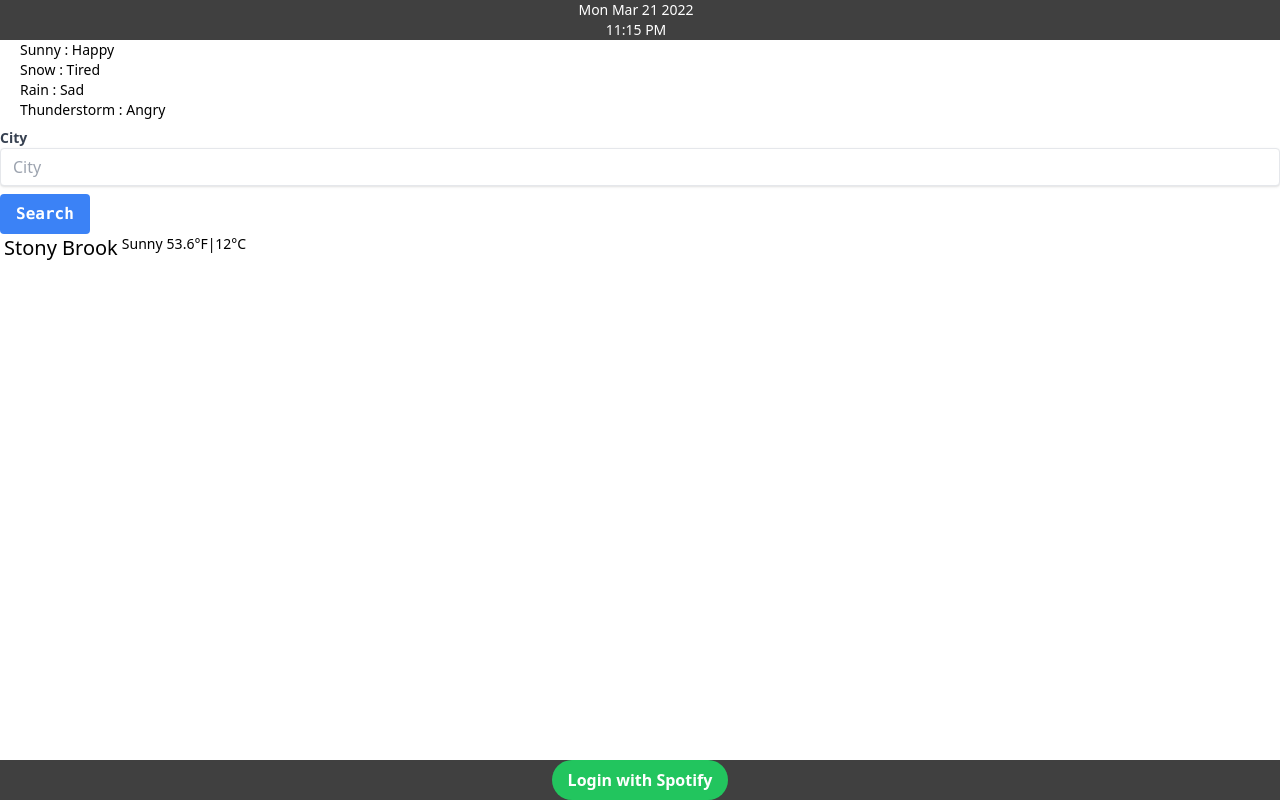
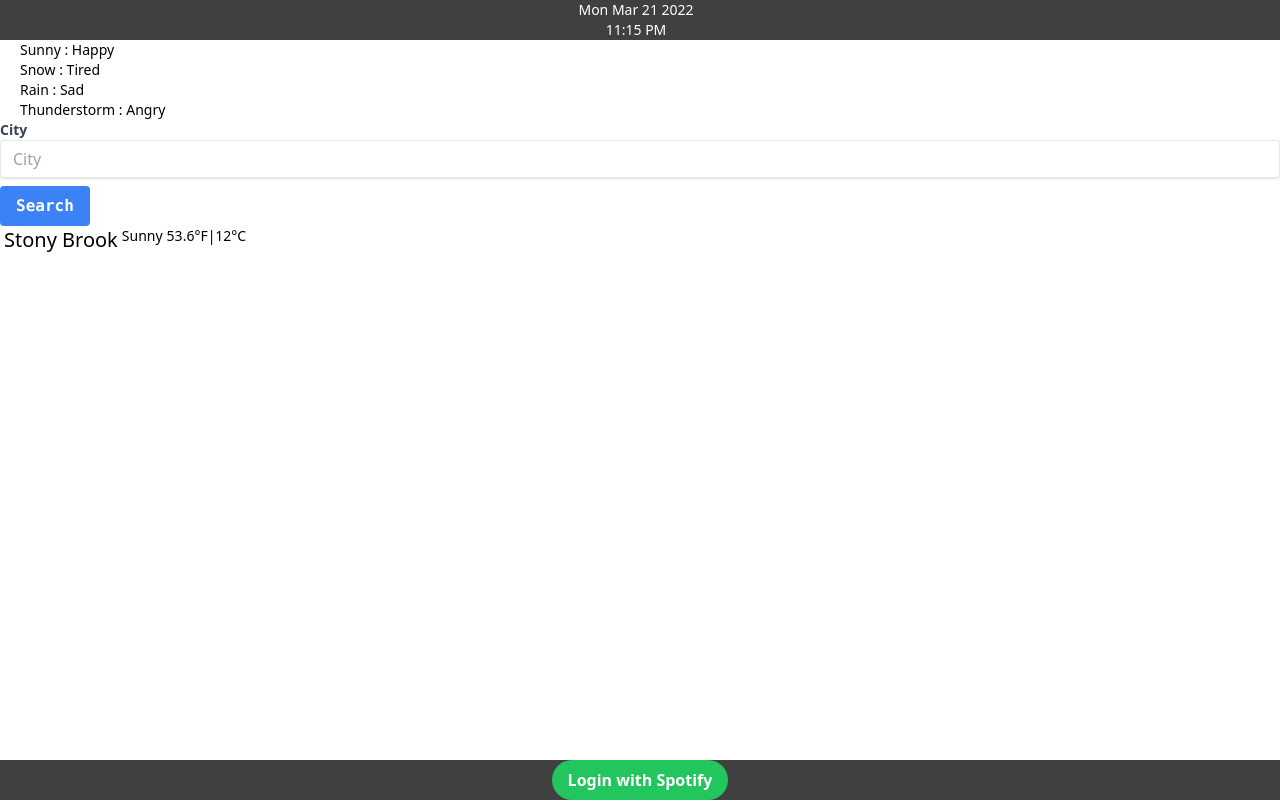
Before and after one commit to jiechenmc/Dash, a React (Create React App) app in the folder client/: page / in a window 1280 px wide. Built offline with nearby package versions, Linux system fonts and the light colour scheme.

Commit message:
removed top margin

```diff
--- a/client/src/PageContent/Weather.js
+++ b/client/src/PageContent/Weather.js
@@ -19,7 +19,7 @@ export default function Weather() {
   };
 
   return (
-    <div className="mt-2">
+    <div className="">
       <label class="block text-gray-700 text-sm font-bold" for="city">
         City
       </label>
```
